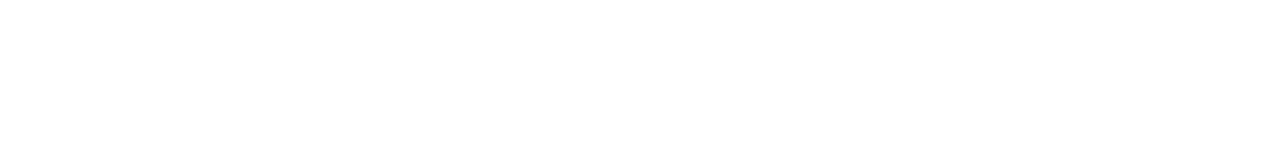
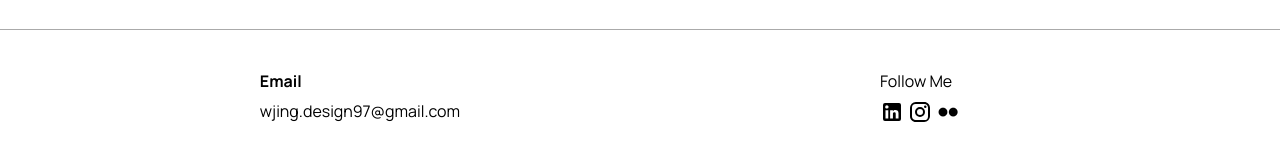
Before and after one commit to Jing124/whimsicalj, a React (Create React App) app: page / in a window 1280 px wide. Shown: the part 690-850 px from the top of the page. Before the commit the page ends 800 px from the top, so only its background shows below. Built offline with nearby package versions, Linux system fonts and the light colour scheme.

Commit message:
footer desktop

```diff
--- /dev/null
+++ b/src/components/Footer/index.scss
@@ -0,0 +1,3 @@
+footer {
+	border-top: 1px solid var(--divider);
+}
--- /dev/null
+++ b/src/components/Footer/index.tsx
@@ -0,0 +1,39 @@
+import './index.scss';
+
+import Container from '../widgets/Container';
+import InstagramIcon from '@mui/icons-material/Instagram';
+import LinkedInIcon from '@mui/icons-material/LinkedIn';
+
+const Footer = () => {
+	return (
+		<footer className='pt-10 pb-20'>
+			<Container>
+				<div className='grid grid-cols-2'>
+					<div className='flex justify-center'>
+						<div>
+							<div className='font-bold'>Email</div>
+							<div className='mt-2'>wjing.design97@gmail.com</div>
+						</div>
+					</div>
+					<div className='flex justify-center'>
+						<div>
+							<div>Follow Me</div>
+							<div className='mt-2'>
+								<div className='flex flex-wrap items-center gap-1'>
+									<LinkedInIcon />
+									<InstagramIcon />
+									<img
+										src={`${process.env.PUBLIC_URL}/icons/flickr.webp`}
+										alt='flickr'
+									/>
+								</div>
+							</div>
+						</div>
+					</div>
+				</div>
+			</Container>
+		</footer>
+	);
+};
+
+export default Footer;
--- a/src/components/Layout/index.tsx
+++ b/src/components/Layout/index.tsx
@@ -1,3 +1,4 @@
+import Footer from '../Footer';
 import Navbar from '../Navbar';
 import { ReactNode } from 'react';
 
@@ -6,6 +7,7 @@ const Layout = ({ children }: { children: ReactNode }) => {
 		<>
 			<Navbar />
 			{children}
+			<Footer />
 		</>
 	);
 };
--- a/src/components/Navbar/index.scss
+++ b/src/components/Navbar/index.scss
@@ -53,7 +53,7 @@
 			text-align: center;
 
 			.nav-item {
-				border-bottom: 1px solid rgb(168, 168, 168);
+				border-bottom: 1px solid var(--divider);
 
 				&:hover {
 					color: #ffbc00;
--- a/src/index.scss
+++ b/src/index.scss
@@ -20,6 +20,7 @@
 	--font-family: 'Manrope', 'sans-serif', 'Noto Serif SC', 'Noto Serif TC',
 		'serif';
 	--text-secondary: #555555;
+	--divider: #aaaaaa;
 }
 
 body {
```
Also changed, not shown: public/icons/flickr.webp (added).
